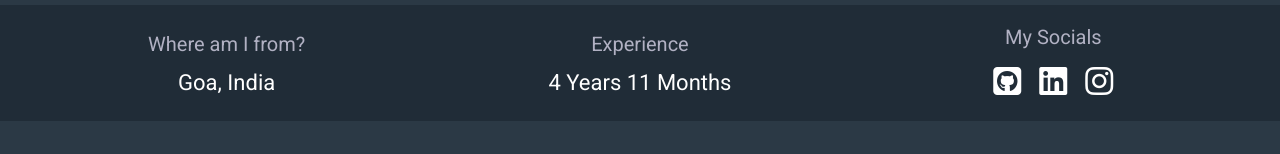
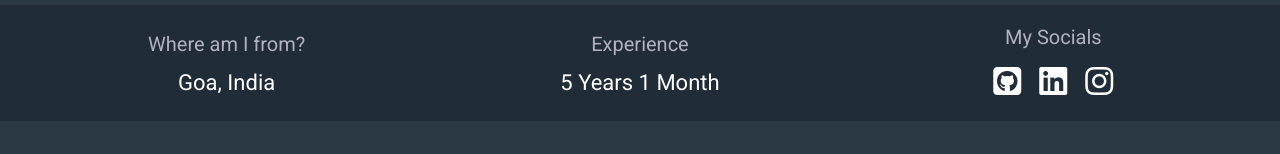
Before and after one commit to kriti2497/kritika-portfolio, a React (Vite) app: page / in a window 1280 px wide. Shown: the part 450-604 px from the top of the page. Built offline with nearby package versions, Linux system fonts and the light colour scheme.

Commit message:
change: experience value changes

```diff
--- a/src/components/Details.tsx
+++ b/src/components/Details.tsx
@@ -9,7 +9,7 @@ const Details = () => {
       </div>
       <div className="detail-section">
         <p className="detail-title">Experience</p>
-        <p className="detail-value">4 Years 11 Months</p>
+        <p className="detail-value">5 Years 1 Month</p>
       </div>
       <div className="detail-section">
         <p className="detail-title">My Socials</p>
```
